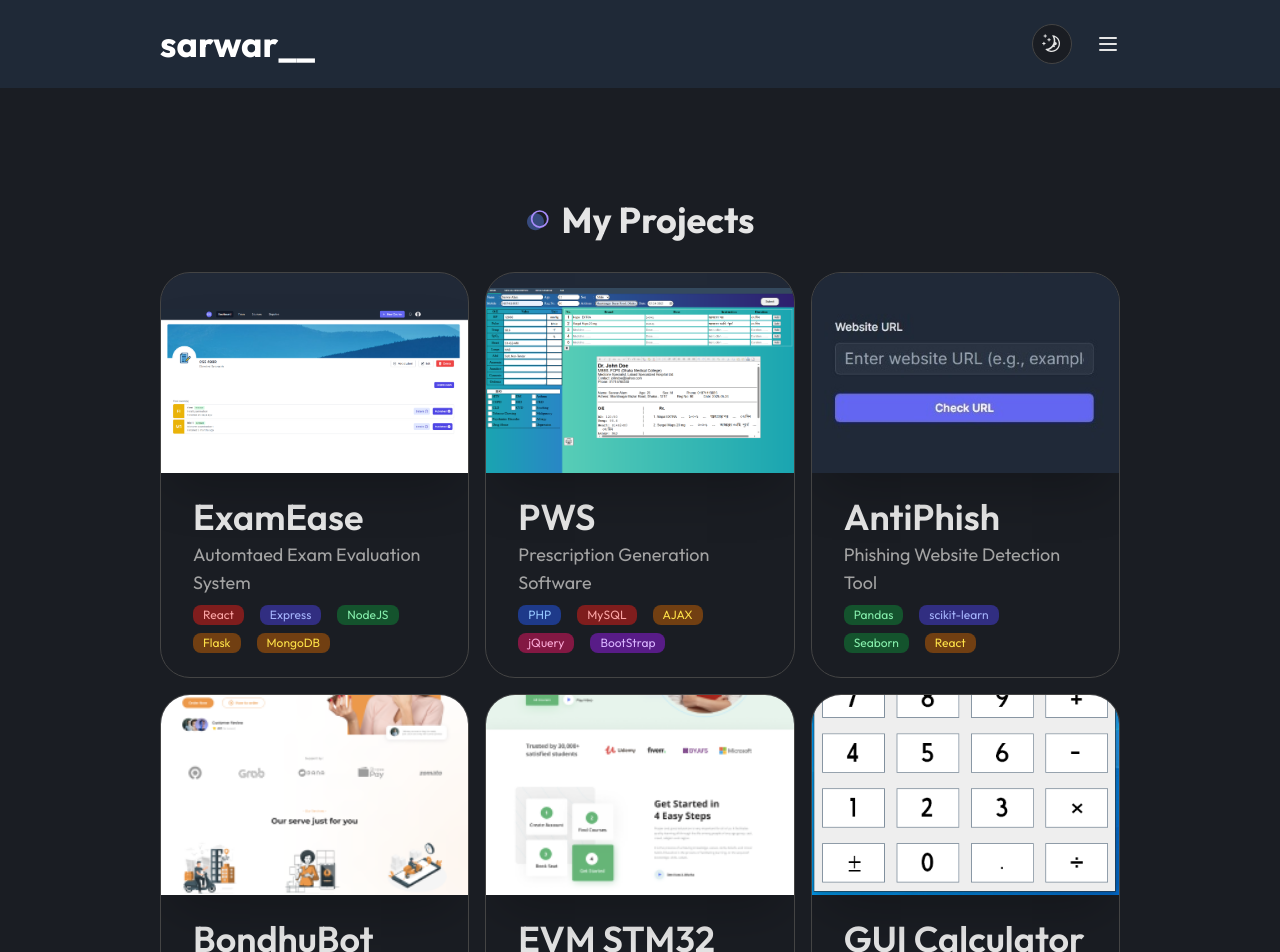
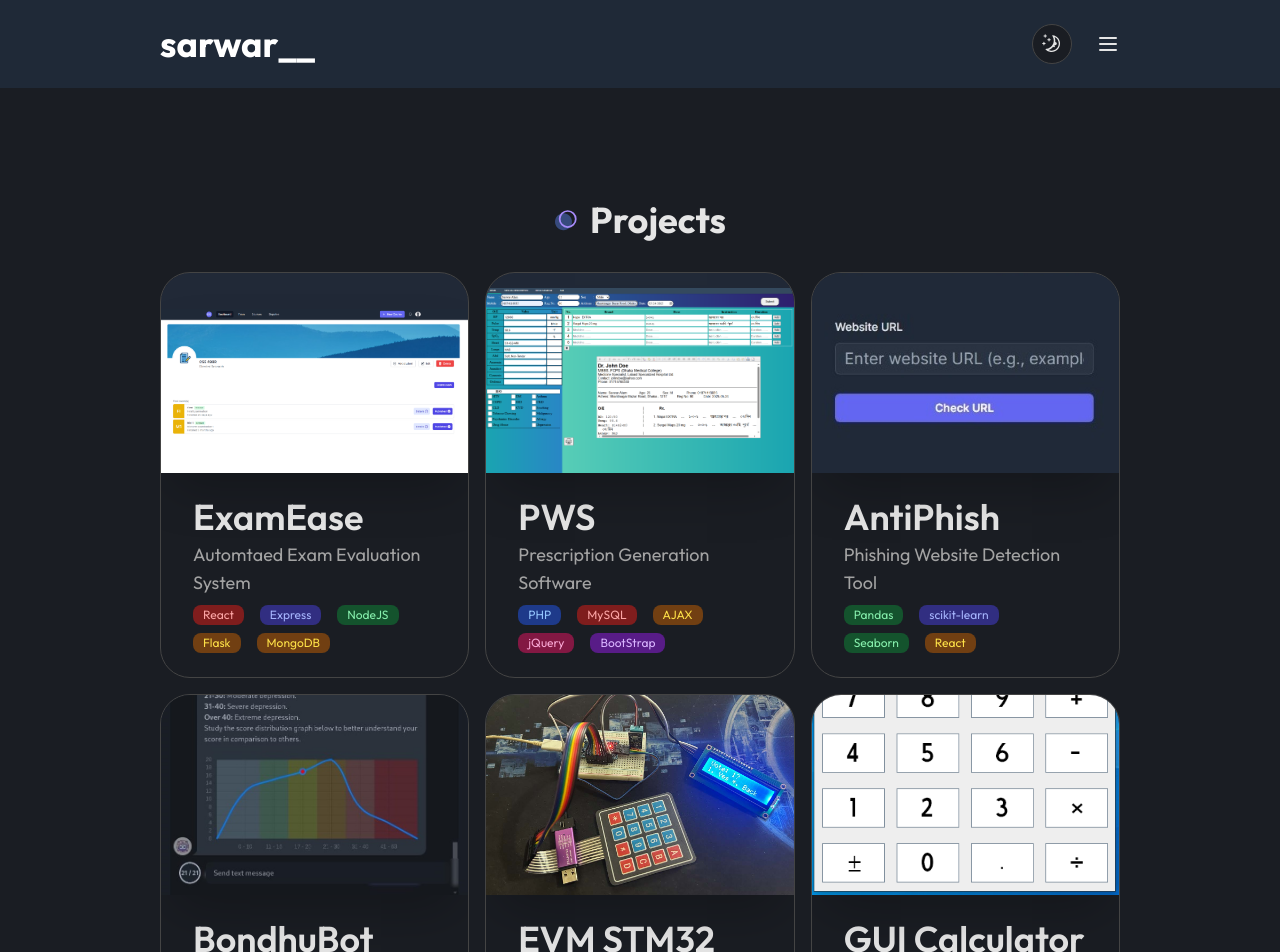
Before and after one commit to sarwar76200/Portfolio, a Next.js app: page /projects in a window 1280 px wide. Shown: the top 952 px of the page. Built offline with nearby package versions, Linux system fonts and the light colour scheme.

Commit message:
upd accomplishments layout, upd project links

```diff
--- a/app/projects/page.jsx
+++ b/app/projects/page.jsx
@@ -11,7 +11,7 @@ const projectData = [
     name: "ExamEase",
     description:
       "Automtaed Exam Evaluation System",
-    link: "https://bitbucket.org/my-university-projects/cse327-exam-ease/src/sarwar/",
+    link: "https://exam-ease-six.vercel.app",
     github: "https://bitbucket.org/my-university-projects/cse327-exam-ease/src/sarwar/",
   },
   {
@@ -20,7 +20,7 @@ const projectData = [
     name: "PWS ",
     description:
       "Prescription Generation Software",
-    link: "https://github.com/sarwar76200/PWS/",
+    link: "https://pws.free.nf",
     github: "https://github.com/sarwar76200/PWS/",
   },
   {
@@ -33,16 +33,16 @@ const projectData = [
     github: "https://github.com/sarwar76200/AntiPhish",
   },
   {
-    image: "/work/2.png",
+    image: "/work/bondhubot.jpg",
     category: ["PyTorch", "NumPy", "NLP", "React", "tRPC"],
     name: "BondhuBot",
     description:
       "Depression Analyzing Chatbot",
-    link: "https://github.com/withtahmid/cse499/",
+    link: "https://bondhubot.netlify.app",
     github: "https://github.com/withtahmid/cse499/",
   },
   {
-    image: "/work/4.png",
+    image: "/work/hardware.jpg",
     category: ["Assembly", "STM32", "Embedded C"],
     name: "EVM STM32",
     description:
@@ -81,7 +81,7 @@ const Projects = () => {
     <section id="projects-section" className="min-h-screen pt-12">
       <div className="pt-16 container mx-auto">
         <h2 className="section-title mb-8 xl:mb-16 text-center mx-auto">
-          My Projects
+          Projects
         </h2>
         {/* tabs  */}
         {/* <TabsList className="w-full grid h-full md:grid-cols-4 lg:max-w-[640px] mb-12 mx-auto md:border dark:border-none">
--- a/components/About2.jsx
+++ b/components/About2.jsx
@@ -144,9 +144,9 @@ const About = () => {
                     <div style={{ "--delay": 0.05 + "s" }} className={`${selected === 'Personal' ? '' : 'hidden'} animate-slideIn opacity-0 text-xl my-2 transition duration-300 mb-16 flex items-center justify-center`}>
                         <div className="mb-16 flex items-center justify-center">
                             <div className="text-center xl:text-left">
-                                <h3 className="h3 mb-4">
+                                {/* <h3 className="h3 mb-4">
                                     Me, At A Glance
-                                </h3>
+                                </h3> */}
                                 {/* icons  */}
                                 <div className="grid xl:grid-cols-2 gap-4 mb-12">
                                     {infoData.map((item, index) => {
@@ -175,9 +175,9 @@ const About = () => {
 
                     <div style={{ "--delay": 0.05 + "s" }} className={`${selected === 'Qualifications' ? '' : 'hidden'} animate-slideIn opacity-0 text-xl my-2 transition duration-300 mb-16 flex items-center justify-center`}>
                         <div>
-                            <h3 className="h3 mb-8 text-center xl:text-left">
+                            {/* <h3 className="h3 mb-8 text-center xl:text-left">
                                 My Journey So Far
-                            </h3>
+                            </h3> */}
                             {/* experience and education wrapper  */}
                             <div className="grid md:grid-cols-2 gap-y-8">
                                 {/* experience  */}
--- a/components/Reviews.jsx
+++ b/components/Reviews.jsx
@@ -6,9 +6,12 @@ import { Card, CardDescription, CardHeader, CardTitle } from "./ui/card";
 
 // import swiper react components
 import { Swiper, SwiperSlide } from "swiper/react";
+import { Grid } from 'swiper/modules';
 
 // import swiper styles
 import "swiper/css";
+// import 'swiper/css';
+import 'swiper/css/grid';
 import "swiper/css/pagination";
 
 // import required modules
@@ -92,24 +95,28 @@ const Reviews = () => {
     <section id="accomplishments-section" className="mb-12 xl:mb-32">
       <div className="pt-32 container mx-auto">
         <h2 className="section-title mb-12 text-center mx-auto">Accomplishments</h2>
-        {/* slider  */}
         <Swiper
-          slidesPerView={1}
+          modules={[Pagination, Grid]}
+          slidesPerView={1} // Number of slides visible per view
+          grid={{
+            rows: 1,
+            fill: 'row',
+          }}
           breakpoints={{
-            640: { slidesPerView: 2 },
-            1400: { slidesPerView: 3 },
+            640: { slidesPerView: 2, grid: { rows: 2, fill: 'row' } },
+            1400: { slidesPerView: 3, grid: { rows: 2, fill: 'row' } }
           }}
           spaceBetween={30}
-          modules={[Pagination]}
           pagination={{
             clickable: true,
           }}
-          className="h-[350px]"
+          className=""
         >
+          {/* Generate a sufficient number of slides */}
           {reviewsData.map((person, index) => {
             return (
               <SwiperSlide key={index}>
-                <Card className="bg-primary/[5%] dark:bg-secondary/5 p-8 min-h-[300px]">
+                <Card className="bg-primary/[5%] dark:bg-secondary/5 p-8 min-h-[320px]">
                   <CardHeader className="p-0 mb-10">
                     <div className="flex items-center gap-x-4">
                       {/* image  */}
@@ -140,4 +147,6 @@ const Reviews = () => {
   );
 };
 
+
+
 export default Reviews;
--- a/components/ui/Services.jsx
+++ b/components/ui/Services.jsx
@@ -40,7 +40,7 @@ const Services = () => {
     <section className="mb-12 xl:mb-36">
       <div className="container mx-auto">
         <h2 className="section-title mb-12 xl:mb-24 text-center mx-auto">
-          My Expertise
+          Expertise
         </h2>
         {/* grid items  */}
         <div className="grid xl:grid-cols-4 justify-center gap-y-12 xl:gap-y-24 xl:gap-x-8">
```
Also changed, not shown: public/work/bondhubot.jpg (added), public/work/hardware.jpg (added).
